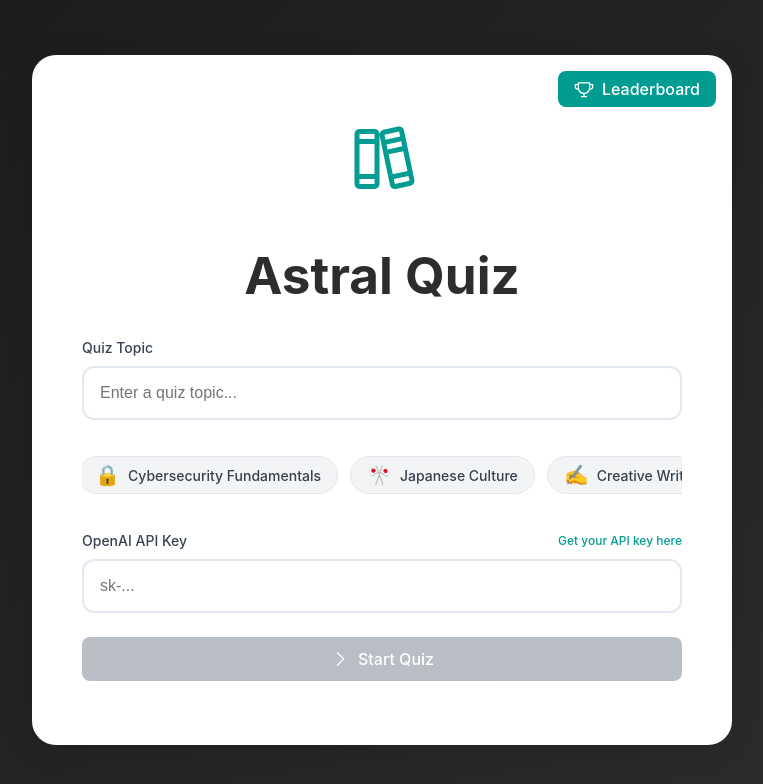
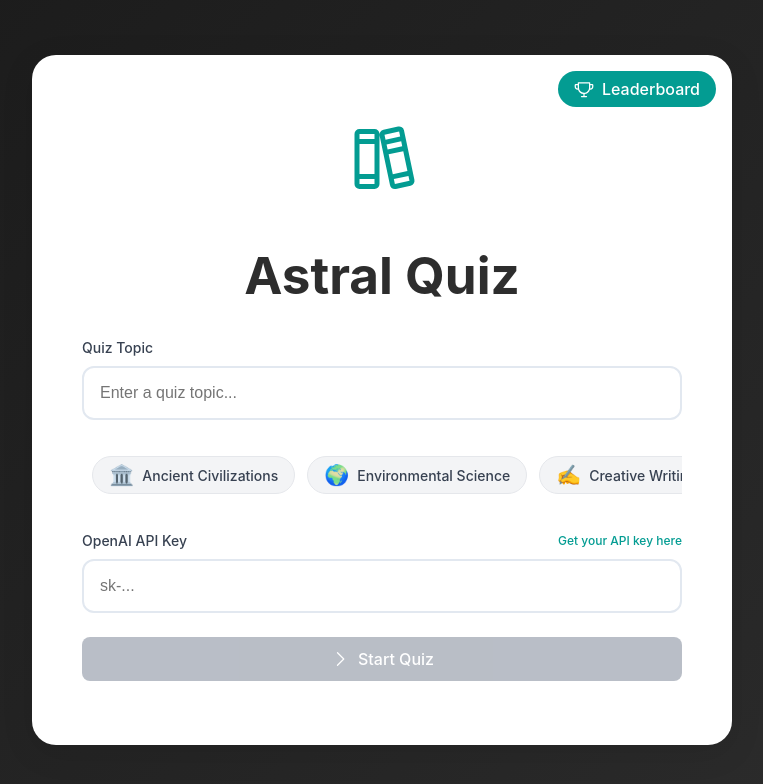
Before and after one commit to majd-karoun/astral-quiz, a React (Vite) app: page / in a window 1280 px wide. Shown: the top 784 px of the page, without its empty margins (258-1021 px from the left). Built offline with nearby package versions, Linux system fonts and the light colour scheme.

Commit message:
adjustments

```diff
--- a/src/components/topic-input/TopicInput.css
+++ b/src/components/topic-input/TopicInput.css
@@ -225,6 +225,7 @@
   right: 0;
   bottom: 0;
   display: flex;
+  border-radius: 24px;
   justify-content: center;
   align-items: center;
   z-index: 1000;
@@ -245,7 +246,7 @@
 
 .modal-content {
   background: white;
-  border-radius: 0.5rem;
+  border-radius: 20px;
   width: 90%;
   max-width: 500px;
   max-height: 70vh;
@@ -269,7 +270,7 @@
   justify-content: space-between;
   align-items: center;
   background: white;
-  border-radius: 0.5rem 0.5rem 0 0;
+  border-radius: 20px 20px 0 0;
   position: sticky;
   top: 0;
   z-index: 1;
@@ -403,7 +404,7 @@
   background-color: #039c92;
   color: white;
   border: none;
-  border-radius: 0.5rem;
+  border-radius: 20px;
   cursor: pointer;
   font-weight: 500;
   transition: background-color 0.2s;
--- a/src/components/topic-input/TopicInput.jsx
+++ b/src/components/topic-input/TopicInput.jsx
@@ -31,7 +31,13 @@ const TOPIC_SUGGESTIONS = [
   { text: "Graphic Design", emoji: "🎯" },
   { text: "Film Making", emoji: "🎬" },
   { text: "Machine Learning", emoji: "🧮" },
-  { text: "Ancient Civilizations", emoji: "🏛️" }
+  { text: "Ancient Civilizations", emoji: "🏛️" },
+  { text: "Movie Trivia", emoji: "🎬" },
+  { text: "Sports Facts", emoji: "⚽" },
+  { text: "Geography Quiz", emoji: "🗺️" },
+  { text: "Space & Planets", emoji: "🪐" },
+
+
 ];
 
 // Fisher-Yates shuffle algorithm
```
